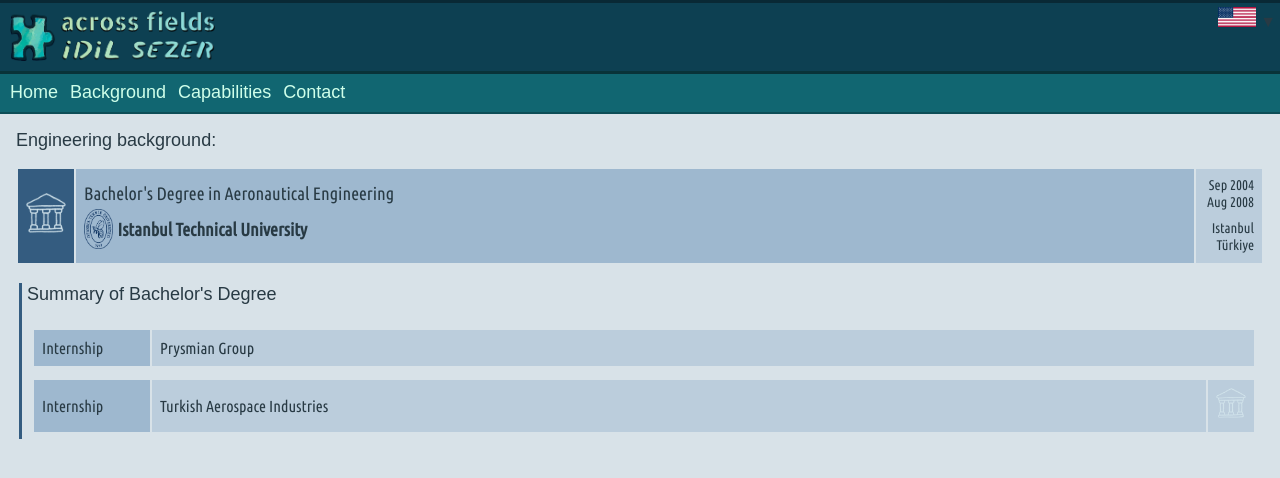
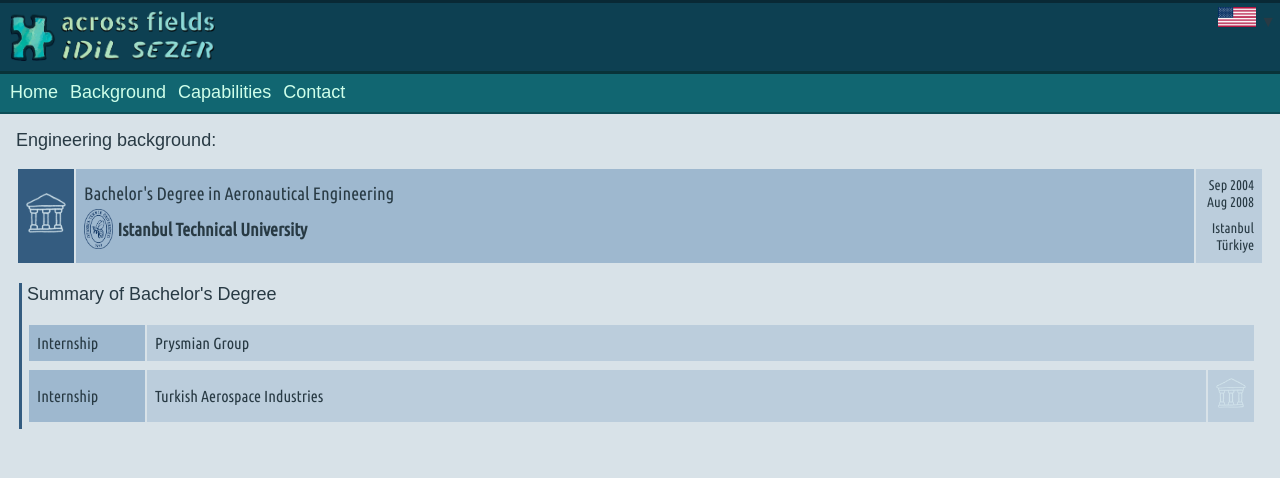
Before and after one commit to acrossfields/idilsezer, a Jekyll site: the page built from en/background.md, in a window 1280 px wide. Shown: the top 478 px of the page. Built offline with Jekyll 4.4.1, drawn with Linux system fonts in a browser that asks for light colours; some web fonts are replaced.

Commit message:
Update style.scss

```diff
--- a/assets/css/style.scss
+++ b/assets/css/style.scss
@@ -172,7 +172,7 @@ table {
 
 .bg-indented table {
   margin: 0;
-  padding: 5px 0 5px 5px;
+  padding: 0 0 5px 0;
 }
 
 .table-bgsub {
```
